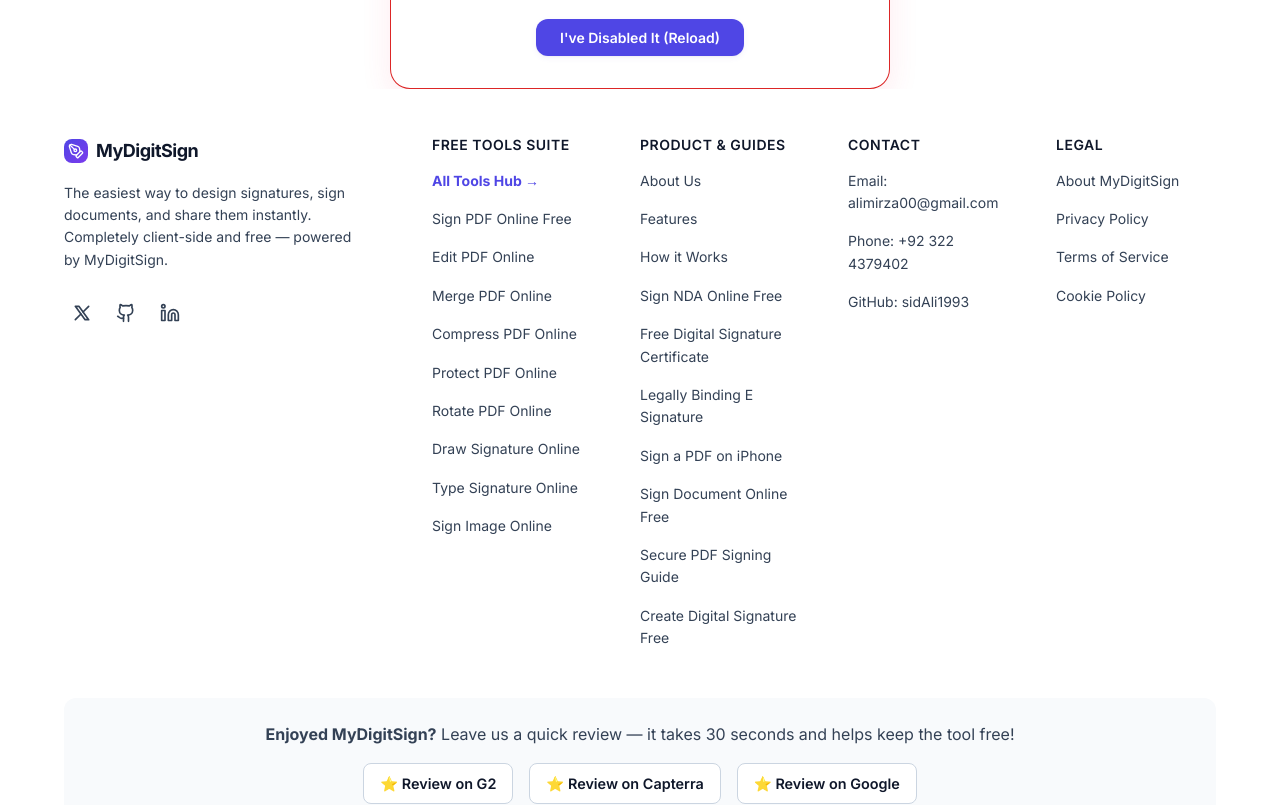
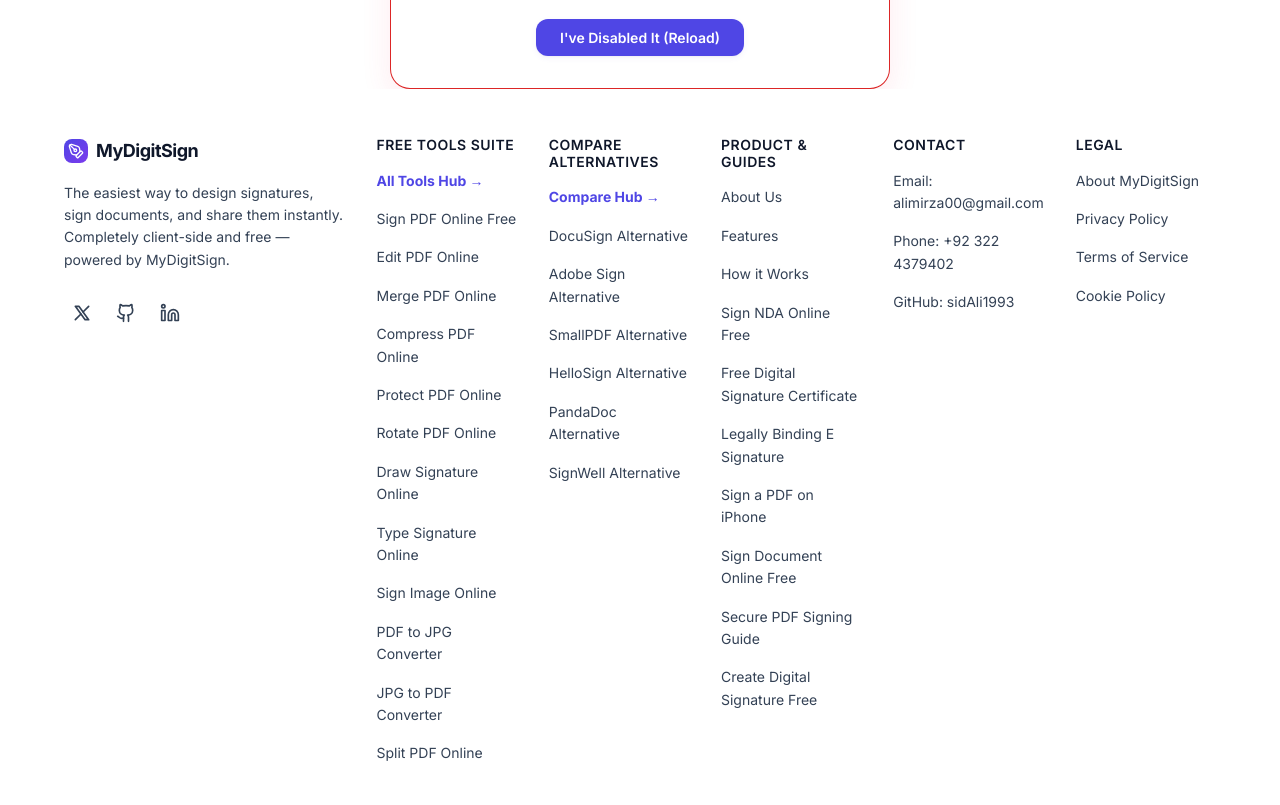
Before and after one commit to sidAli1993/signflow, a Next.js app: page /tools/sign-pdf-online in a window 1280 px wide. Shown: the part 7300-8105 px from the top of the page. Built offline with nearby package versions, Linux system fonts and the light colour scheme; no server answers.

Commit message:
feat(seo): add new tools and comparisons columns to footer for proper site navigation and crawlability

```diff
--- a/src/components/marketing/Footer.module.css
+++ b/src/components/marketing/Footer.module.css
@@ -19,8 +19,8 @@
 
 .grid {
   display: grid;
-  grid-template-columns: 2fr 1fr 1fr 1fr 1fr;
-  gap: var(--space-2xl);
+  grid-template-columns: 2fr 1fr 1fr 1fr 1fr 1fr;
+  gap: var(--space-xl);
   margin-bottom: var(--space-2xl);
 }
 
--- a/src/components/marketing/Footer.tsx
+++ b/src/components/marketing/Footer.tsx
@@ -58,6 +58,20 @@
             <Link href="/tools/draw-signature-online" className={styles.link}>Draw Signature Online</Link>
             <Link href="/tools/type-signature-online" className={styles.link}>Type Signature Online</Link>
             <Link href="/tools/sign-image-online" className={styles.link}>Sign Image Online</Link>
+            <Link href="/tools/pdf-to-jpg" className={styles.link}>PDF to JPG Converter</Link>
+            <Link href="/tools/jpg-to-pdf" className={styles.link}>JPG to PDF Converter</Link>
+            <Link href="/tools/split-pdf-online" className={styles.link}>Split PDF Online</Link>
+          </div>
+
+          <div className={styles.linksCol}>
+            <h4 className={styles.colTitle}>Compare Alternatives</h4>
+            <Link href="/compare" className={styles.link} style={{ fontWeight: 700, color: 'var(--color-primary, #4f46e5)' }}>Compare Hub →</Link>
+            <Link href="/compare/docusign-alternative" className={styles.link}>DocuSign Alternative</Link>
+            <Link href="/compare/adobe-sign-alternative" className={styles.link}>Adobe Sign Alternative</Link>
+            <Link href="/compare/smallpdf-alternative" className={styles.link}>SmallPDF Alternative</Link>
+            <Link href="/compare/hellosign-alternative" className={styles.link}>HelloSign Alternative</Link>
+            <Link href="/compare/pandadoc-alternative" className={styles.link}>PandaDoc Alternative</Link>
+            <Link href="/compare/signwell-alternative" className={styles.link}>SignWell Alternative</Link>
           </div>
 
           <div className={styles.linksCol}>
@@ -90,6 +104,7 @@
           </div>
         </div>
 
+
         <div className={styles.reviewBanner}>
           <p className={styles.reviewText}>
             <strong>Enjoyed MyDigitSign?</strong> Leave us a quick review — it takes 30 seconds and helps keep the tool free!
```
